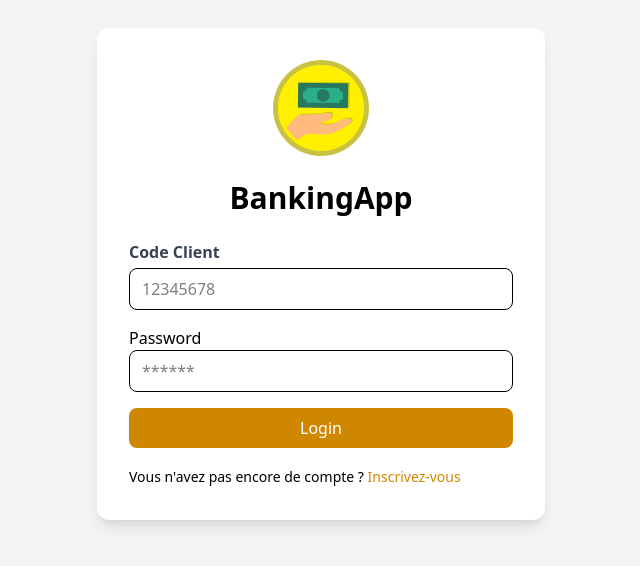
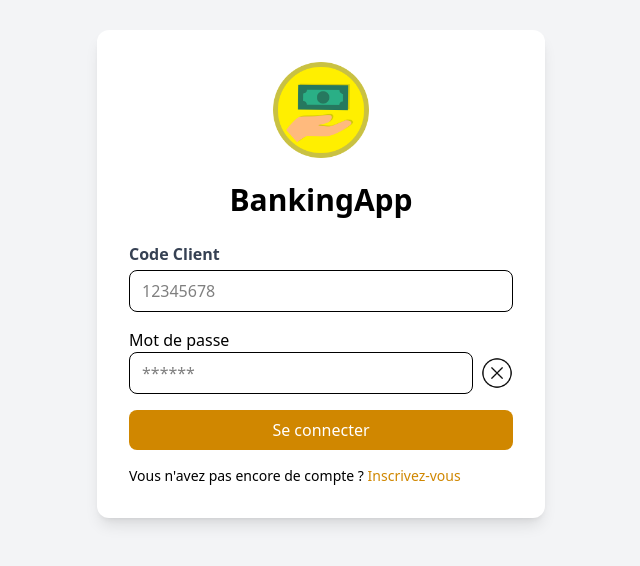
Before and after one commit to vicbenham/banking-app, an Angular app: page /login in a window 1280 px wide. Shown: the part 126-692 px from the top of the page, without its empty margins (319-959 px from the left). Built offline with nearby package versions, Linux system fonts and the light colour scheme.

Commit message:
login and register modified

```diff
--- a/src/app/login.component/login.component.html
+++ b/src/app/login.component/login.component.html
@@ -23,22 +23,28 @@
 
 
     <!-- Champ Password -->
-    <div class="">
-      <label for="password">Password </label>
+    <div>
+      <label for="password">Mot de passe </label>
+      <div class="flex items-center gap-2">
       <input
         type="password"
         id="password"
         formControlName="password"
         placeholder="******"
         maxlength="6"
-        class="w-full border rounded-lg px-3 py-2 focus:ring-2 focus:ring-yellow-400 focus:border-yellow-400 outline-none">
+        class="w-full border rounded-lg px-3 py-2 focus:ring-2 focus:ring-yellow-400 focus:border-yellow-400 outline-none"> <img src="assets/icon-croix.png" alt="icône croix" class="w-8 cursor-pointer"
+     (click)="clearPassword()">
+        </div>
     </div>
 
     <button (click)="submit()"
              [disabled]="loginForm.invalid"
         class="w-full bg-yellow-600 text-white py-2 rounded-lg font-medium hover:bg-yellow-700 active:bg-yellow-800 focus:outline-none focus:ring-2 focus:ring-yellow-400 transition">
-      Login</button>
-      <a routerLink="/register" class="text-black-600 text-sm">
-    Vous n'avez pas encore de compte ? <span class="text-yellow-600">Inscrivez-vous</span></a>
+      Se connecter</button>
+
+      <p class="text-black-600 text-sm">
+    Vous n'avez pas encore de compte ? <a routerLink="/register" class="text-yellow-600 hover:underline text-yellow-600">Inscrivez-vous</a> </p>
+
+
   </form>
 </div>
--- a/src/app/login.component/login.component.ts
+++ b/src/app/login.component/login.component.ts
@@ -1,13 +1,14 @@
 import { Component } from '@angular/core';
 import { HttpClient } from '@angular/common/http';
 import {FormBuilder, FormGroup, ReactiveFormsModule, Validators} from '@angular/forms';
-import {Router} from '@angular/router';
+import {Router, RouterLink} from '@angular/router';
+
 
 @Component({
   selector: 'app-login',
   templateUrl: './login.component.html',
   imports: [
-    ReactiveFormsModule
+    ReactiveFormsModule,RouterLink
   ],
   styleUrls: ['./login.component.css']
 })
@@ -37,5 +38,8 @@ export class LoginComponent {
       }
     })
   }
+clearPassword() {
+  this.loginForm.get('password')?.setValue('');
+}
 
 }
--- a/src/app/register.component/register.component.html
+++ b/src/app/register.component/register.component.html
@@ -24,6 +24,7 @@
       <!-- Champ Password -->
       <div>
         <label for="password" class="block text-gray-700 font-semibold mb-1">Mot de passe</label>
+        <div class="flex items-center gap-2">
         <input
           type="password"
           id="password"
@@ -31,7 +32,8 @@
           placeholder="******"
           maxlength="6"
           class="w-full border rounded-lg px-3 py-2 focus:ring-2 focus:ring-yellow-400 focus:border-yellow-400 outline-none"
-        />
+        /><img src="assets/icon-croix.png" alt="icône croix" class="w-8 cursor-pointer" (click)="clearPassword()">
+      </div>
       </div>
 
       <!-- Bouton -->
@@ -42,8 +44,9 @@
       >
         Valider
       </button>
-<a routerLink="/login" class="text-black-600 text-sm">
-    Déjà un compte ? <span class="text-yellow-600">Connectez-vous</span></a>
+
+    <p class="text-black-600 text-sm">
+    Déjà un compte ?  <a routerLink="/login" class="text-yellow-600 hover:underline text-yellow-600">Connectez-vous</a> </p>
     </form>
   </div>
 
--- a/src/app/register.component/register.component.ts
+++ b/src/app/register.component/register.component.ts
@@ -1,13 +1,13 @@
 import { Component } from '@angular/core';
 import {FormBuilder, FormGroup, FormsModule, ReactiveFormsModule, Validators} from '@angular/forms';
 import {HttpClient} from '@angular/common/http';
-import {Router} from '@angular/router';
+import {Router, RouterLink} from '@angular/router';
 
 @Component({
   selector: 'app-register.component',
   imports: [
     FormsModule,
-    ReactiveFormsModule
+    ReactiveFormsModule, RouterLink
   ],
   templateUrl: './register.component.html',
   styleUrl: './register.component.css',
@@ -39,5 +39,7 @@ export class RegisterComponent {
       }
     })
   }
-
+clearPassword() {
+  this.registerForm.get('password')?.setValue('');
 }
+}
```
Also changed, not shown: src/assets/icon-croix.png (added).
